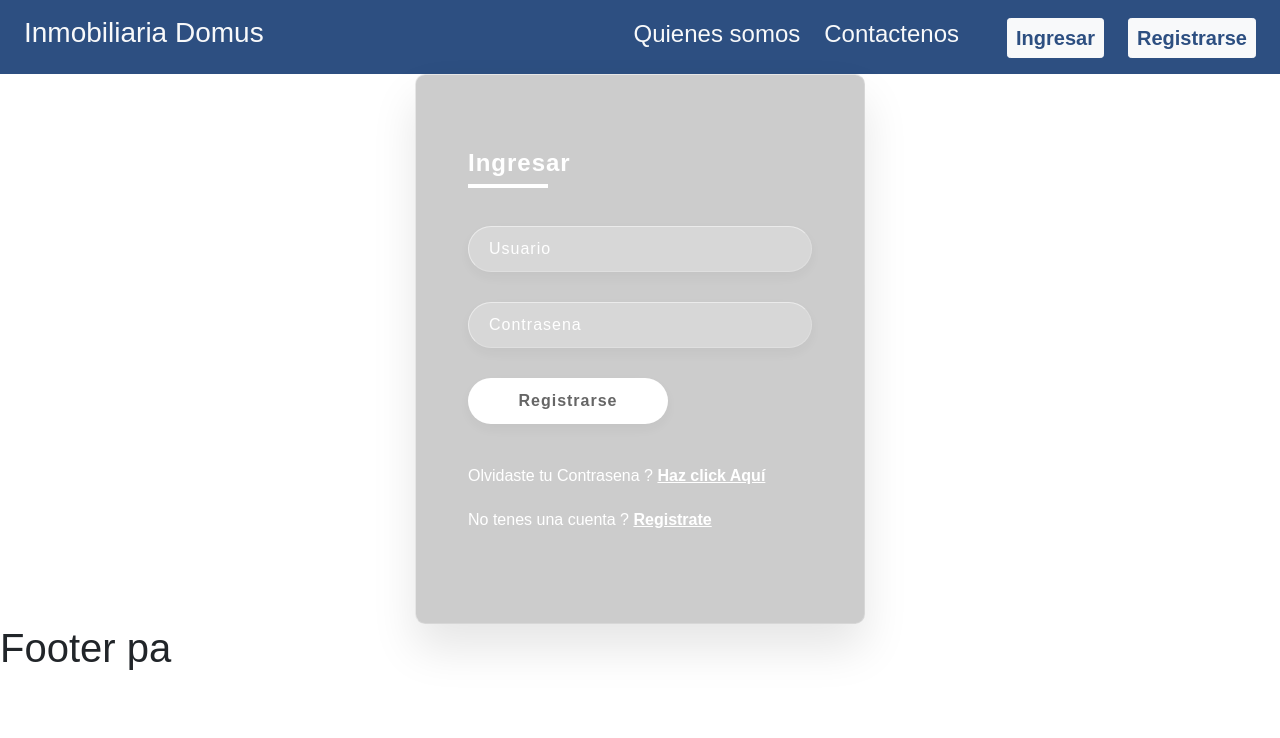
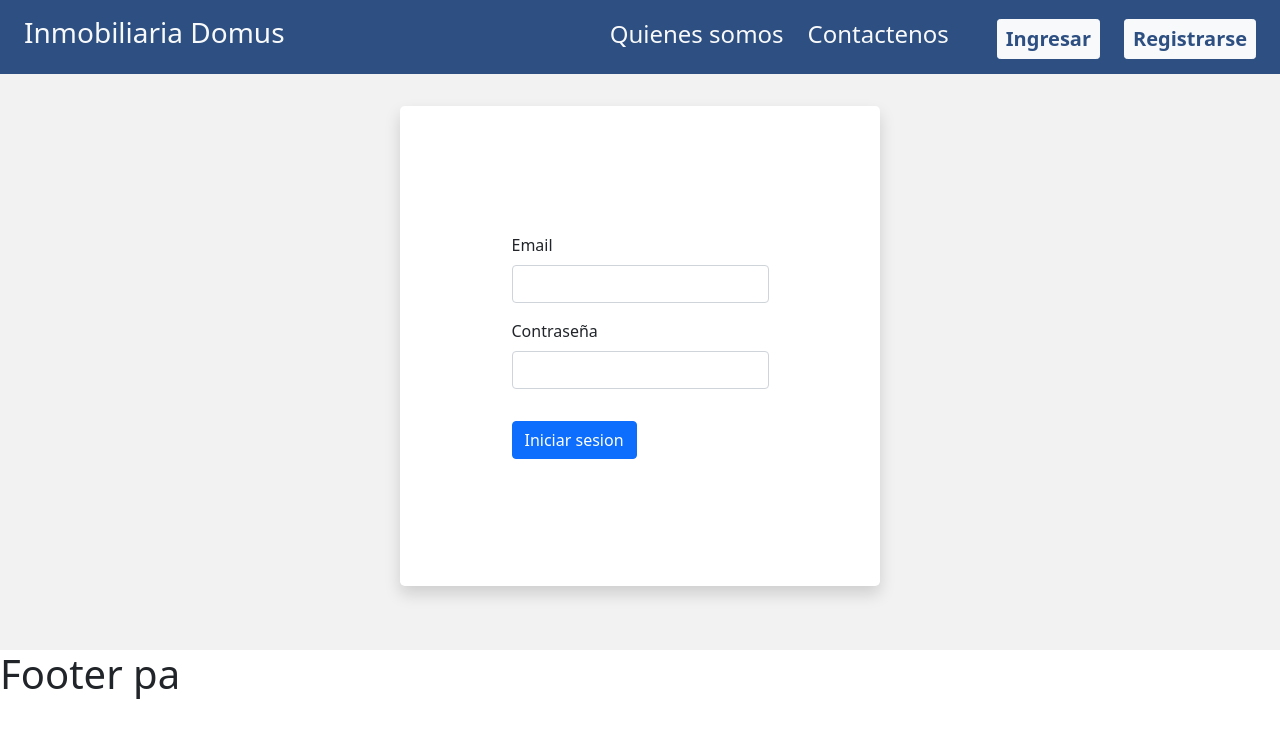
Before and after one commit to joaquindlr/DomusSystem, a React (Create React App) app: page /login in a window 1280 px wide. Shown: the top 738 px of the page. Built offline with nearby package versions, Linux system fonts and the light colour scheme.

Commit message:
se ARREGLO el login y se agregaron las validaciones

```diff
--- a/package.json
+++ b/package.json
@@ -9,6 +9,7 @@
     "bootstrap": "^5.0.0-beta3",
     "react": "^17.0.2",
     "react-dom": "^17.0.2",
+    "react-hook-form": "^7.5.2",
     "react-router-dom": "^5.2.0",
     "react-scripts": "4.0.3",
     "web-vitals": "^1.0.1"
--- a/src/App.css
+++ b/src/App.css
@@ -44,143 +44,3 @@ button {
   margin-top: 1rem;
   background-color: #2d4f81;
 }
-*{
-  margin: 0;
-  padding: 0;
-  box-sizing: border-box;
-  font-family: 'Poppins',sans-serif;
-}
-body
-{
-  overflow: hidden;
-}
-section
-{
-    display: flex;
-    justify-content: center;
-    align-items: center;
-    min-height: 100vh;
-    background: linear-gradient(to bottom,#181818,#2c2c2c);
-    /* background-image: url(Geometric_Polygonal_Shape_Background.jpg); */
-    background-size: cover;
-    filter: grayscale(75%);
-}
-section .color
-{
-    position: absolute;
-    filter: blur(100px);
-}
-section .color:nth-child(1)
-{
-    top: -150px;
-    width: 500px;
-    height: 400px;
-    background: #ffffff18;
-
-}
-section .color:nth-child(2)
-{
-    bottom: -150px;
-    right: 100px;
-    width: 300px;
-    height: 300px;
-    background: #2c2c2c;
-}
-section .color:nth-child(3)
-{
-    bottom: 50px;
-    left: 100px;
-    width: 200px;
-    height: 200px;
-    background: #1f2020;
-}
- .box
- {
-     position: relative;
- }
- .container
- {
-     position: relative;
-     width: 450px;
-     min-height: 550px;
-     background: rgba(0, 0, 0, 0.2);
-     border-radius: 10px;
-     display: flex;
-     justify-content: center;
-     align-items: center;
-     backdrop-filter: blur(5px);
-     box-shadow: 0 25px 45px rgba(0,0,0,0.1);
-     border: 1px solid rgba(255,255,255,0.5);
-     border-right: 1px solid rgba(255,255,255,0.2);
-     border-bottom: 1px solid rgba(255,255,255,0.2);
- }
- .form
- {
-     position: relative;
-     width: 100%;
-     height: 100%;
-     padding: 40px;
- }
- .form h2
- {
-     position: relative;
-     color: #ffff;
-     font-size: 24px;
-     font-weight: 600;
-     letter-spacing: 1px;
-     margin-bottom: 3rem;
- }
- .form h2::before
- {
-     content: '';
-     position: absolute;
-     left: 0;
-     bottom: -10px;
-     width: 80px;
-     height: 4px;
-     background: #fff;
- }
- .form .inputBox
- {
-    width: 100%;
-    margin-top: 30px;
- }
- .form .inputBox input
- {
-     width: 100%;
-     background: rgba(255,255,255,0.2);
-     border: none;
-     outline: none;
-     padding: 10px 20px;
-     border-radius: 35px;
-     border: 1px solid rgba(255,255,255,0.5);
-     border-right: 1px solid rgba(255,255,255,0.2);
-     border-bottom: 1px solid rgba(255,255,255,0.2);
-     font-size: 16px;
-     letter-spacing: 1px;
-     color: #fff;
-     box-shadow: 0 5px 15px rgba(0,0,0,0.05);
- }
- .form .inputBox input::placeholder
- {
-     color: #fff;
- }
- .form .inputBox input[type="submit"]
- {
-     background: #fff;
-     color: #666;
-     max-width: 200px;
-     cursor: pointer;
-     margin-bottom: 20px;
-     font-weight: 600;
- }
- .forget
- {
-     margin-top: 20px;
-     color: #fff;
- }
- .forget a
- {
-     color: #fff;
-     font-weight: 600;
- }
--- /dev/null
+++ b/src/components/Modal.js
@@ -0,0 +1,42 @@
+import React from "react";
+
+const Modal = ({ visible, handleVisible }) => {
+  return (
+    <>
+      {visible && (
+        <div
+          style={{
+            backgroundColor: "rgba(0,0,0,0.5)",
+            height: "100%",
+            width: "100%",
+            position: "fixed",
+          }}
+        >
+          <div
+            style={{
+              backgroundColor: "white",
+              height: "15rem",
+              width: "25rem",
+              position: "fixed",
+              top: "5rem",
+              bottom: 0,
+              right: "35%",
+              borderRadius: 10,
+            }}
+          >
+            <>
+              <button
+                onClick={() => handleVisible(false)}
+                className="btn btn-primary"
+              >
+                Cerrar
+              </button>
+            </>
+          </div>
+        </div>
+      )}
+    </>
+  );
+};
+
+export default Modal;
--- a/src/layouts/Header.js
+++ b/src/layouts/Header.js
@@ -17,14 +17,14 @@ const Header = () => {
           Contactenos
         </Link>
         <Link
-          to="#"
+          to="/login"
           style={{ color: "#2D4F81", fontWeight: "bold" }}
           className="btn btn-light fs-5 me-4 ms-4 btn-sm"
         >
           Ingresar
         </Link>
         <Link
-          to="#"
+          to="/registro"
           style={{ color: "#2D4F81", fontWeight: "bold" }}
           className="btn btn-light fs-5 me-4 btn-sm"
         >
--- a/src/pages/login.js
+++ b/src/pages/login.js
@@ -1,30 +1,87 @@
-import React from "react";
+import React, { useState } from "react";
+import { useForm } from "react-hook-form";
 
 const Login = () => {
+  const { register, handleSubmit } = useForm();
+
+  const [errorEmail, setErrorEmail] = useState(false);
+  const [errorPassword, setErrorPassword] = useState(false);
+
+  const onSubmit = (data) => {
+    validar(data);
+  };
+
+  const validar = (data) => {
+    console.log("asdasd", data.contraseña, data.email, data);
+    if (data.contraseña == "") {
+      setErrorPassword(true);
+    } else {
+      setErrorPassword(false);
+    }
+    if (data.email == "") {
+      setErrorEmail(true);
+    } else {
+      setErrorEmail(false);
+    }
+  };
+
   return (
-    <>
-            <div className="box">
-                <div className="container">
-                    <div className="form">
-                        <h2>Ingresar</h2>
-                        <form>
-                            <div className="inputBox">
-                                <input type="text" placeholder="Usuario"/>
+    <div
+      style={{
+        paddingTop: "4rem",
+        paddingBottom: "4rem",
+        display: "grid",
+        placeItems: "center",
+        backgroundColor: "#f2f2f2",
+        paddingTop: "2rem",
+      }}
+    >
+      <div
+        className="rounded-3 py-5 shadow "
+        style={{
+          width: "30rem",
+          height: "30rem",
+          display: "grid",
+          placeItems: "center",
+          backgroundColor: "white",
+        }}
+      >
+        <div>
+          <form onSubmit={handleSubmit(onSubmit)}>
+            <div class="mb-3">
+              <label for="email" class="form-label">
+                Email
+              </label>
+              <input
+                type="email"
+                class="form-control"
+                id="email"
+                defaultValue=""
+                name="email"
+                {...register("email")}
+              />
+              {errorEmail && <p>El email esta vacio</p>}
             </div>
-                            <div className="inputBox">
-                                <input type="password" placeholder="Contrasena"/>
+            <div class="mb-3">
+              <label for="contraseña" class="form-label">
+                Contraseña
+              </label>
+              <input
+                type="password"
+                class="form-control"
+                name="contraseña"
+                id="contraseña"
+                {...register("contraseña")}
+              />
+              {errorPassword && <p>La contraseña esta vacia</p>}
             </div>
-                            <div className="inputBox">
-                                <input type="submit" value="Registrarse"/>
-                            </div>
-                            <p className="forget">Olvidaste tu Contrasena ? <a href="#">Haz click Aquí</a></p>
-                            <p className="forget">No tenes una cuenta ? <a href="#">Registrate</a></p>
+            <button type="submit" class="btn btn-primary">
+              Iniciar sesion
+            </button>
           </form>
         </div>
       </div>
     </div>
-
-    </>
   );
 };
 
```
Also changed, not shown: src/pages/agenda.js (+216 -37 lines), 1 other file (tests, documents, lock files or other folders). Lines whose indentation alone changed are shown as unchanged.
